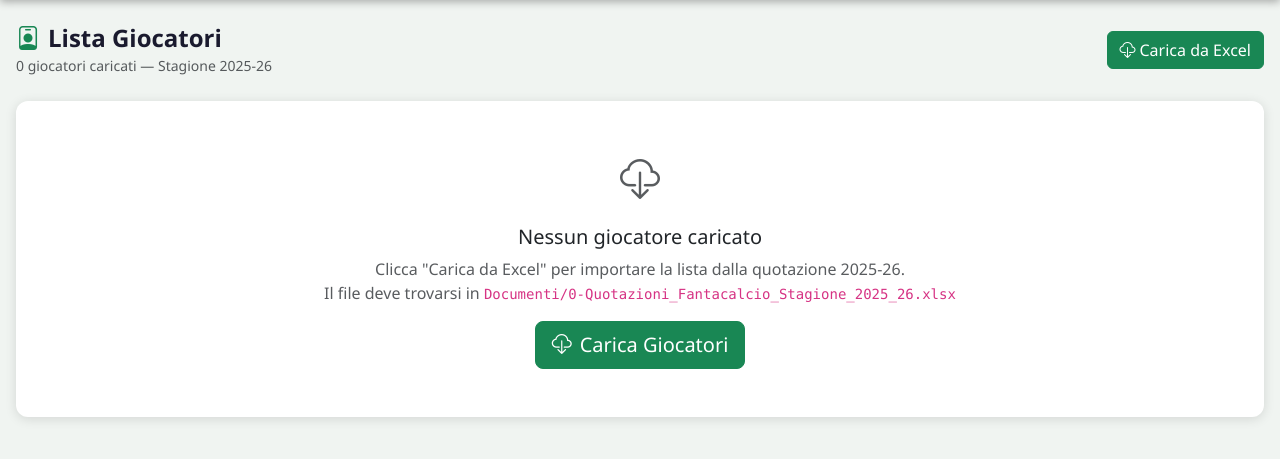
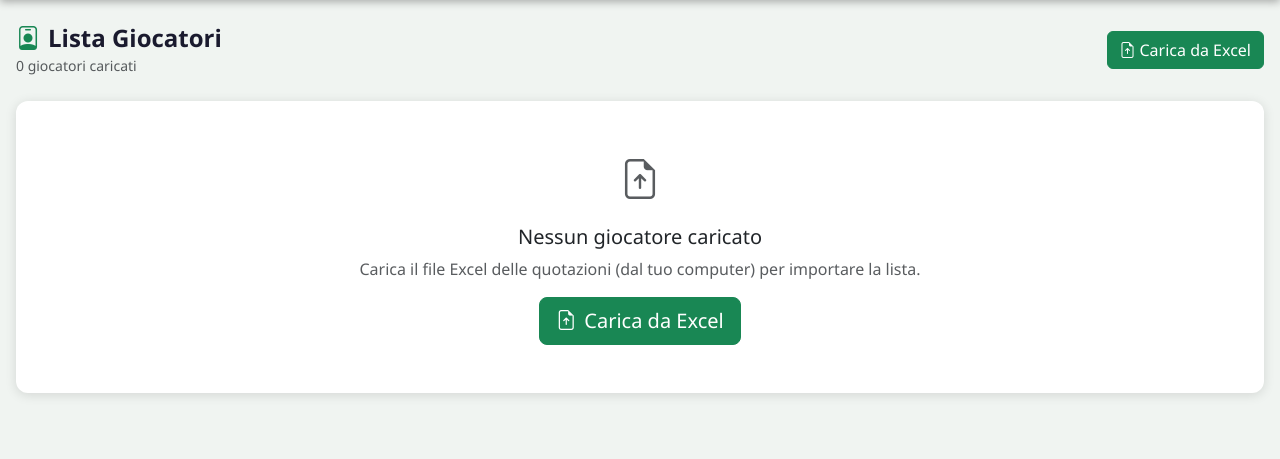
Before and after one commit to boz1977/Fantabirra, a Flask app: page /admin/players in a window 1280 px wide. Shown: the part 68-527 px from the top of the page. Run offline with Flask 3, Linux system fonts and the light colour scheme; the visitor is signed in with stand-in values (Sample User, id 1); data comes from the database, SQL or seed files in the repository; data that the repository does not hold is empty.

Commit message:
Caricamento lista giocatori tramite upload del file Excel dal computer (con opzione sostituisci), non piu percorso fisso. Co-Authored-By: Claude Opus 4.8 <noreply@anthropic.com>

```diff
--- a/app.py
+++ b/app.py
@@ -1289,26 +1289,66 @@ def admin_players():
 @app.route('/admin/players/load', methods=['POST'])
 @admin_required
 def load_players():
-    import pandas as pd
-    excel_path = os.path.join(os.path.dirname(os.path.abspath(__file__)),
-                              'Documenti', '0-Quotazioni_Fantacalcio_Stagione_2025_26.xlsx')
-    if not os.path.exists(excel_path):
-        flash('File non trovato: Documenti/0-Quotazioni_Fantacalcio_Stagione_2025_26.xlsx', 'danger')
+    import pandas as pd, io
+    f = request.files.get('file')
+    # sorgente: file caricato dall'utente, altrimenti fallback al file in Documenti (se presente)
+    if f and f.filename:
+        data = f.read()
+    else:
+        bundled = os.path.join(os.path.dirname(os.path.abspath(__file__)),
+                               'Documenti', '0-Quotazioni_Fantacalcio_Stagione_2025_26.xlsx')
+        if not os.path.exists(bundled):
+            flash('Seleziona un file Excel della quotazione da caricare.', 'warning')
+            return redirect(url_for('admin_players'))
+        with open(bundled, 'rb') as fh:
+            data = fh.read()
+
+    # rileva la riga di intestazione (il file Gazzetta a volte ha un titolo in cima)
+    df = None
+    for hdr in (0, 1, 2):
+        try:
+            tmp = pd.read_excel(io.BytesIO(data), header=hdr)
+            cols = [str(c).strip() for c in tmp.columns]
+            if 'Nome' in cols and 'R' in cols and 'Squadra' in cols:
+                tmp.columns = cols
+                df = tmp
+                break
+        except Exception:
+            continue
+    if df is None:
+        flash('Formato non riconosciuto: servono le colonne Id, R, Nome, Squadra, Qt.A.', 'danger')
         return redirect(url_for('admin_players'))
+
     try:
-        df = pd.read_excel(excel_path)[['Id', 'R', 'Nome', 'Squadra', 'Qt.A']].dropna(subset=['Id', 'Nome'])
-        df['Qt.A'] = df['Qt.A'].fillna(1).astype(int)
+        qcol = 'Qt.A' if 'Qt.A' in df.columns else next((c for c in df.columns if c.lower().startswith('qt.a')), None)
+        has_id = 'Id' in df.columns
+        df = df.dropna(subset=['Nome'])
+        replace = request.form.get('replace') == '1'
         db = get_db()
+        if replace:
+            db.execute("DELETE FROM nominations")
+            db.execute("DELETE FROM players")
         count = 0
+        next_id = 1
         for _, row in df.iterrows():
+            role = str(row['R']).strip().upper()
+            if role not in ('P', 'D', 'C', 'A'):
+                continue
+            pid = int(row['Id']) if has_id and pd.notna(row.get('Id')) else next_id
+            next_id = max(next_id, pid) + 1
+            try:
+                base = int(row[qcol]) if qcol and pd.notna(row.get(qcol)) else 1
+            except (ValueError, TypeError):
+                base = 1
             db.execute("INSERT OR REPLACE INTO players (id,role,name,team,base_value) VALUES (?,?,?,?,?)",
-                       [int(row['Id']), str(row['R']), str(row['Nome']), str(row['Squadra']), int(row['Qt.A'])])
+                       [pid, role, str(row['Nome']).strip(), str(row['Squadra']).strip(), max(base, 1)])
             count += 1
         db.commit()
         db.close()
-        flash(f'{count} giocatori caricati con successo.', 'success')
+        flash(f'{count} giocatori caricati con successo.'
+              + (' Lista precedente sostituita.' if replace else ''), 'success')
     except Exception as e:
-        flash(f'Errore: {e}', 'danger')
+        flash(f'Errore durante la lettura del file: {e}', 'danger')
     return redirect(url_for('admin_players'))
 
 @app.route('/admin/players/clear', methods=['POST'])
--- a/templates/admin/players.html
+++ b/templates/admin/players.html
@@ -6,14 +6,12 @@
   <div class="d-flex align-items-center justify-content-between mb-4 flex-wrap gap-2">
     <div>
       <h4 class="fw-bold mb-0"><i class="bi bi-person-badge me-2 text-success"></i>Lista Giocatori</h4>
-      <span class="text-muted small">{{ players|length }} giocatori caricati — Stagione 2025-26</span>
+      <span class="text-muted small">{{ players|length }} giocatori caricati</span>
     </div>
     <div class="d-flex gap-2">
-      <form method="POST" action="{{ url_for('load_players') }}" class="d-inline">
-        <button type="submit" class="btn btn-success">
-          <i class="bi bi-cloud-download me-1"></i>Carica da Excel
-        </button>
-      </form>
+      <button type="button" class="btn btn-success" data-bs-toggle="modal" data-bs-target="#loadModal">
+        <i class="bi bi-file-earmark-arrow-up me-1"></i>Carica da Excel
+      </button>
       {% if players %}
       <form method="POST" action="{{ url_for('clear_players') }}" class="d-inline"
             onsubmit="return confirm('Cancellare tutti i giocatori e le nomination?')">
@@ -28,15 +26,12 @@
   {% if not players %}
   <div class="card">
     <div class="card-body text-center py-5">
-      <i class="bi bi-cloud-download fs-1 d-block mb-3 text-muted"></i>
+      <i class="bi bi-file-earmark-arrow-up fs-1 d-block mb-3 text-muted"></i>
       <h5>Nessun giocatore caricato</h5>
-      <p class="text-muted">Clicca "Carica da Excel" per importare la lista dalla quotazione 2025-26.<br>
-      Il file deve trovarsi in <code>Documenti/0-Quotazioni_Fantacalcio_Stagione_2025_26.xlsx</code></p>
-      <form method="POST" action="{{ url_for('load_players') }}">
-        <button type="submit" class="btn btn-success btn-lg">
-          <i class="bi bi-cloud-download me-2"></i>Carica Giocatori
-        </button>
-      </form>
+      <p class="text-muted">Carica il file Excel delle quotazioni (dal tuo computer) per importare la lista.</p>
+      <button type="button" class="btn btn-success btn-lg" data-bs-toggle="modal" data-bs-target="#loadModal">
+        <i class="bi bi-file-earmark-arrow-up me-2"></i>Carica da Excel
+      </button>
     </div>
   </div>
   {% else %}
@@ -95,6 +90,39 @@
     </div>
   </div>
   {% endif %}
+
+  <!-- Modal: carica quotazioni da Excel -->
+  <div class="modal fade" id="loadModal" tabindex="-1">
+    <div class="modal-dialog">
+      <div class="modal-content">
+        <form method="POST" action="{{ url_for('load_players') }}" enctype="multipart/form-data">
+          <div class="modal-header card-header-green text-white">
+            <h5 class="modal-title"><i class="bi bi-file-earmark-arrow-up me-2"></i>Carica lista giocatori</h5>
+            <button type="button" class="btn-close btn-close-white" data-bs-dismiss="modal"></button>
+          </div>
+          <div class="modal-body">
+            <label class="form-label fw-semibold">File Excel delle quotazioni</label>
+            <input type="file" name="file" class="form-control" accept=".xlsx,.xls" required>
+            <div class="form-text mb-3">
+              Il file ufficiale della Gazzetta con le colonne <code>Id, R, Nome, Squadra, Qt.A</code>
+              (es. quotazioni stagione 2026-27).
+            </div>
+            <div class="form-check">
+              <input class="form-check-input" type="checkbox" name="replace" value="1" id="replaceChk" {% if players %}checked{% endif %}>
+              <label class="form-check-label" for="replaceChk">
+                <strong>Sostituisci la lista esistente</strong>
+                <div class="text-muted small">Cancella i giocatori attuali e le nomination prima di caricare (consigliato per una nuova stagione).</div>
+              </label>
+            </div>
+          </div>
+          <div class="modal-footer">
+            <button type="button" class="btn btn-outline-secondary" data-bs-dismiss="modal">Annulla</button>
+            <button type="submit" class="btn btn-green"><i class="bi bi-upload me-1"></i>Carica</button>
+          </div>
+        </form>
+      </div>
+    </div>
+  </div>
 </div>
 {% endblock %}
 
```
Also changed, not shown: 2 other files.
